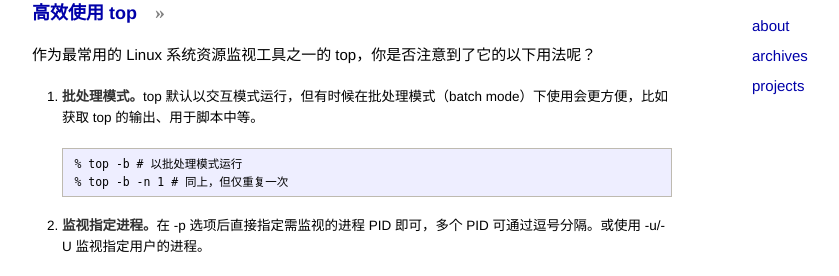
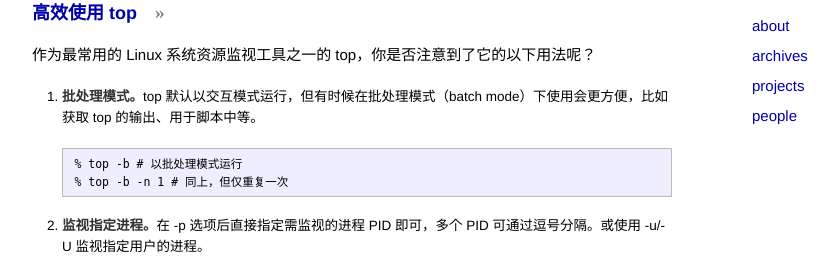
Before and after one commit to xuxiaodong/xuxiaodong.github.com, a Jekyll site: the page built from index.html, in a window 1280 px wide and 900 px high. Shown: the part 148-424 px from the top of the window, without its empty margins (138-977 px from the left). Built offline with Jekyll 4.4.1, drawn with Linux system fonts in a browser that asks for light colours; Markdown is read by kramdown in place of the engine named in the settings.

Commit message:
update layout

```diff
--- a/_layouts/default.html
+++ b/_layouts/default.html
@@ -39,6 +39,7 @@
     <li><a href="{{ site.baseurl }}pages/about.html">about</a></li>
     <li><a href="{{ site.baseurl }}pages/archives.html">archives</a></li>
     <li><a href="{{ site.baseurl }}pages/projects.html">projects</a></li>
+    <li><a href="{{ site.baseurl }}pages/people.html">people</a></li>
   </ul>
   </div>
 
```
